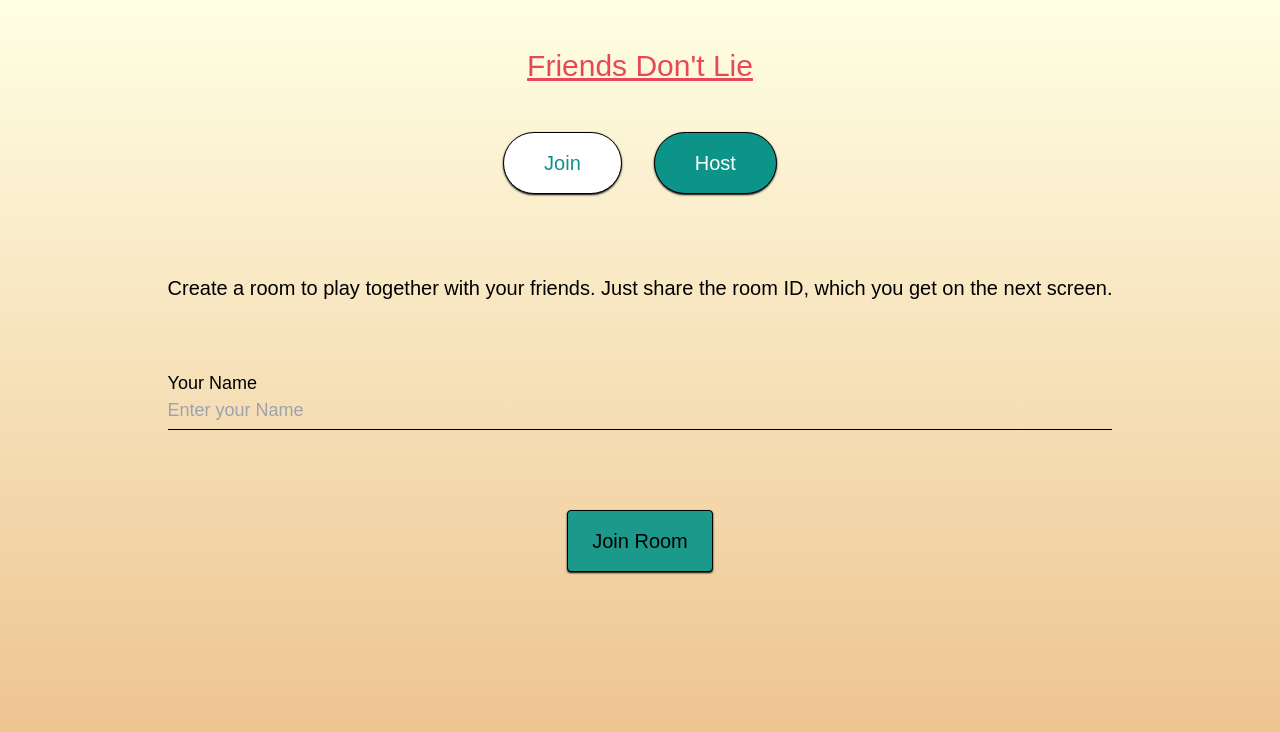
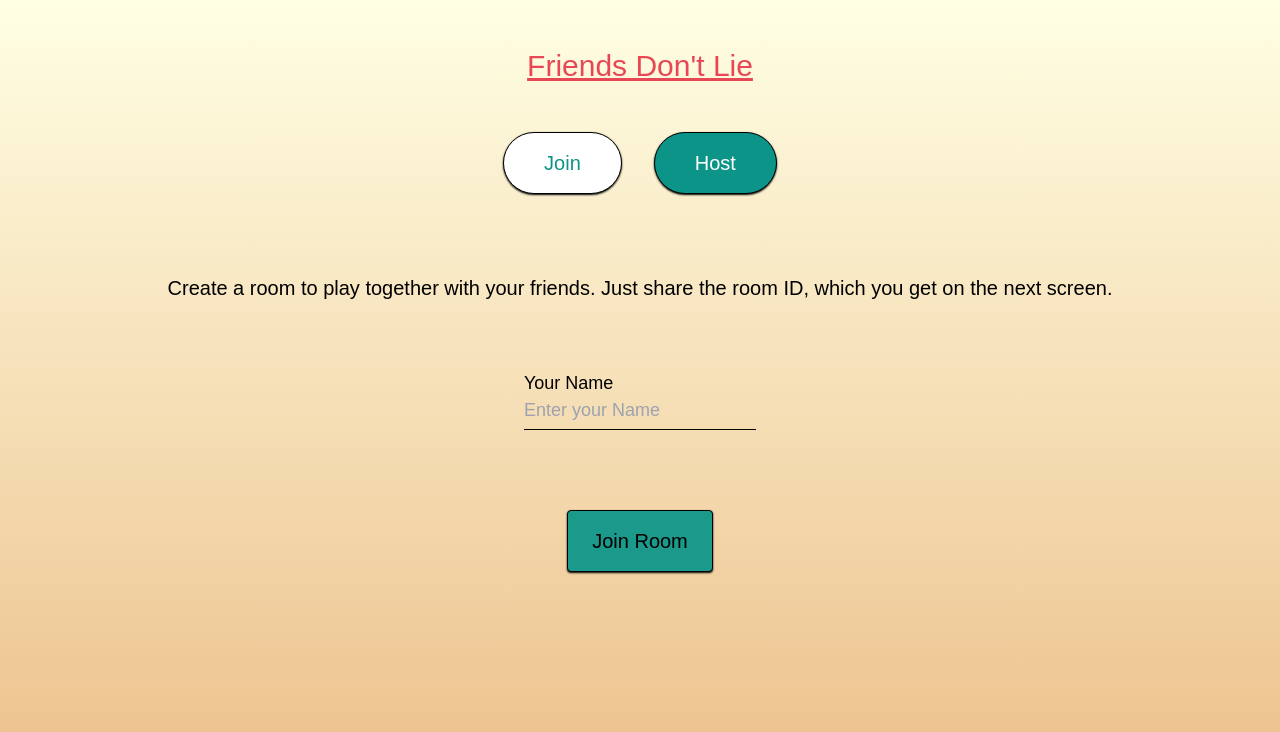
Before and after one commit to g-popp/MismatchMysteries, a React (Vite) app in the folder client/: page /host in a window 1280 px wide. Shown: the top 732 px of the page. Built offline with nearby package versions, Linux system fonts and the light colour scheme; no server answers; a web font is replaced by a local one.

Commit message:
[frontend] refactor: small design changes

```diff
--- a/client/src/routes/Home.jsx
+++ b/client/src/routes/Home.jsx
@@ -61,7 +61,7 @@ const Home = () => {
             <h1 className='text-6xl text-black underline text-center'>
                 Friends Don&apos;t Lie
             </h1>
-            <img src={Logo} className=' w-10/12' />
+            <img src={Logo} className='w-10/12 lg:w-1/3' />
             <Button color='#1B998B' handler={e => handleNewGame(e)}>
                 Play Now
             </Button>
--- a/client/src/routes/Host.jsx
+++ b/client/src/routes/Host.jsx
@@ -13,12 +13,14 @@ const Host = () => {
                     Create a room to play together with your friends. Just share
                     the room ID, which you get on the next screen.
                 </h1>
+                <div>
                     <TextInput
                         placeholder={'Enter your Name'}
                         value={playerName}
                         setValue={e => setPlayerName(e.target.value)}
                         displayName={'Your Name'}
                     />
+                </div>
                 <Button
                     color={'#1B998B'}
                     className='text-white text-center text-xl py-4 w-full border border-black rounded shadow-sm shadow-black'
```
Lines whose indentation alone changed are shown as unchanged.
